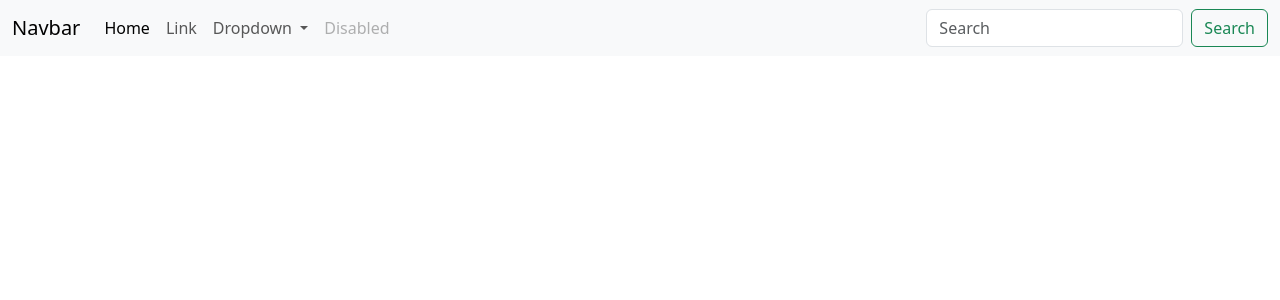
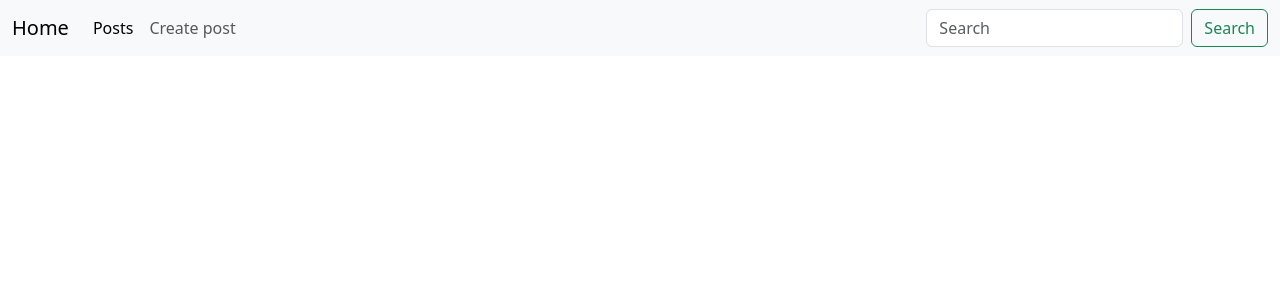
Before and after one commit to Beishebaev01/DjangoProject, a Django app: page /posts/ in a window 1280 px wide. Shown: the top 300 px of the page. Run offline with Django 5.2, Linux system fonts and the light colour scheme; data that the repository does not hold is empty.

Commit message:
adding hw4

```diff
--- a/blog/urls.py
+++ b/blog/urls.py
@@ -16,14 +16,15 @@ Including another URLconf
 """
 from django.contrib import admin
 from django.urls import path
-from posts.views import test_view, html_view, post_list_view, post_detail_view
+from posts.views import test_view, html_view, post_list_view, post_detail_view, post_create_view
 from django.conf.urls.static import static
 from django.conf import settings
 
 urlpatterns = [
     path('admin/', admin.site.urls),
     path('test/', test_view),
-    path('argen/', html_view),
+    path('', html_view),
     path('posts/', post_list_view),
     path('posts/<int:post_id>/', post_detail_view),
+    path('posts/create/', post_create_view)
 ] + static(settings.MEDIA_URL, document_root=settings.MEDIA_ROOT)
--- a/posts/views.py
+++ b/posts/views.py
@@ -1,5 +1,6 @@
 from django.shortcuts import render, HttpResponse
 from posts.models import Post
+from posts.forms import PostForm
 
 
 def test_view(request):
@@ -11,10 +12,28 @@ def html_view(request):
 
 
 def post_list_view(request):
-    posts = Post.objects.all()
-    return render(request, 'posts/post_list.html', context={'posts': posts})
+    if request.method == 'GET':
+        posts = Post.objects.all()
+        return render(request, 'posts/post_list.html', context={'posts': posts})
 
 
 def post_detail_view(request, post_id):
-    post = Post.objects.get(id=post_id)
-    return render(request, 'posts/post_detail.html', context={'post': post})
+    if request.method == 'GET':
+        post = Post.objects.get(id=post_id)
+        return render(request, 'posts/post_detail.html', context={'post': post})
+
+
+def post_create_view(request):
+    if request.method == 'GET':
+        form = PostForm()
+        return render(request, 'posts/post_create.html', context={'form': form})
+
+    if request.method == 'POST':
+        form = PostForm(request.POST, request.FILES)
+        if form.is_valid():
+            tags = form.cleaned_data.pop("tags")
+            post = Post.objects.create(**form.cleaned_data)
+            post.tags.set(tags)
+            return render(request, 'posts/post_detail.html', context={'post': post})
+        else:
+            return render(request, 'posts/post_create.html', context={'form': form})
--- a/templates/base.html
+++ b/templates/base.html
@@ -11,31 +11,17 @@
     <script src="https://cdn.jsdelivr.net/npm/bootstrap@5.3.3/dist/js/bootstrap.bundle.min.js" integrity="sha384-YvpcrYf0tY3lHB60NNkmXc5s9fDVZLESaAA55NDzOxhy9GkcIdslK1eN7N6jIeHz" crossorigin="anonymous"></script>
     <nav class="navbar navbar-expand-lg bg-body-tertiary">
         <div class="container-fluid">
-          <a class="navbar-brand" href="#">Navbar</a>
+          <a class="navbar-brand" href="/">Home</a>
           <button class="navbar-toggler" type="button" data-bs-toggle="collapse" data-bs-target="#navbarSupportedContent" aria-controls="navbarSupportedContent" aria-expanded="false" aria-label="Toggle navigation">
             <span class="navbar-toggler-icon"></span>
           </button>
           <div class="collapse navbar-collapse" id="navbarSupportedContent">
             <ul class="navbar-nav me-auto mb-2 mb-lg-0">
               <li class="nav-item">
-                <a class="nav-link active" aria-current="page" href="#">Home</a>
+                <a class="nav-link active" aria-current="page" href="/posts">Posts</a>
               </li>
               <li class="nav-item">
-                <a class="nav-link" href="#">Link</a>
-              </li>
-              <li class="nav-item dropdown">
-                <a class="nav-link dropdown-toggle" href="#" role="button" data-bs-toggle="dropdown" aria-expanded="false">
-                  Dropdown
-                </a>
-                <ul class="dropdown-menu">
-                  <li><a class="dropdown-item" href="#">Action</a></li>
-                  <li><a class="dropdown-item" href="#">Another action</a></li>
-                  <li><hr class="dropdown-divider"></li>
-                  <li><a class="dropdown-item" href="#">Something else here</a></li>
-                </ul>
-              </li>
-              <li class="nav-item">
-                <a class="nav-link disabled" aria-disabled="true">Disabled</a>
+                <a class="nav-link" href="/posts/create">Create post</a>
               </li>
             </ul>
             <form class="d-flex" role="search">
```
Also changed, not shown: posts/forms.py (added, +26 -0 lines), templates/posts/post_create.html (added, +13 -0 lines), media/foto1_KM2g4un.jpeg (added), media/foto2_7tEpX8e.jpeg (added), media/foto2_Uzlrw8Y.jpeg (added), media/foto4_XG5tl1p.jpeg (added).
